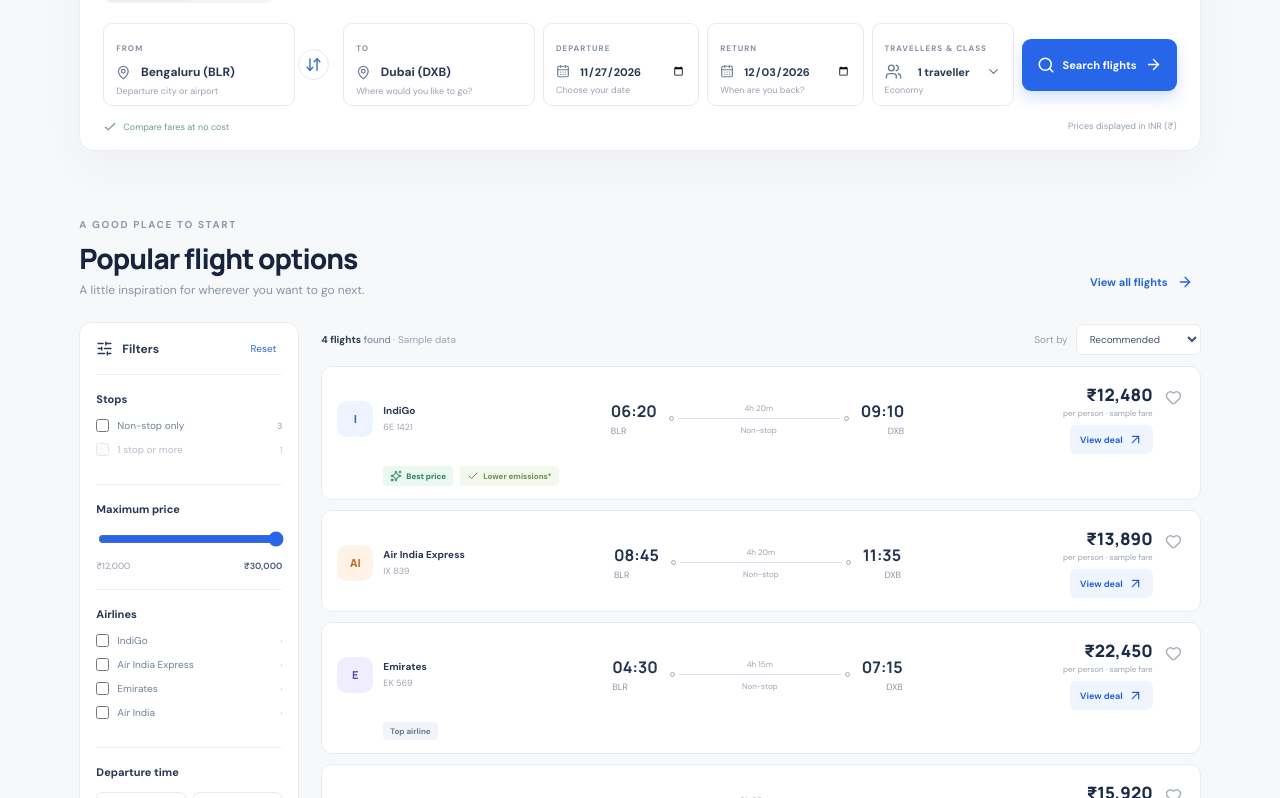
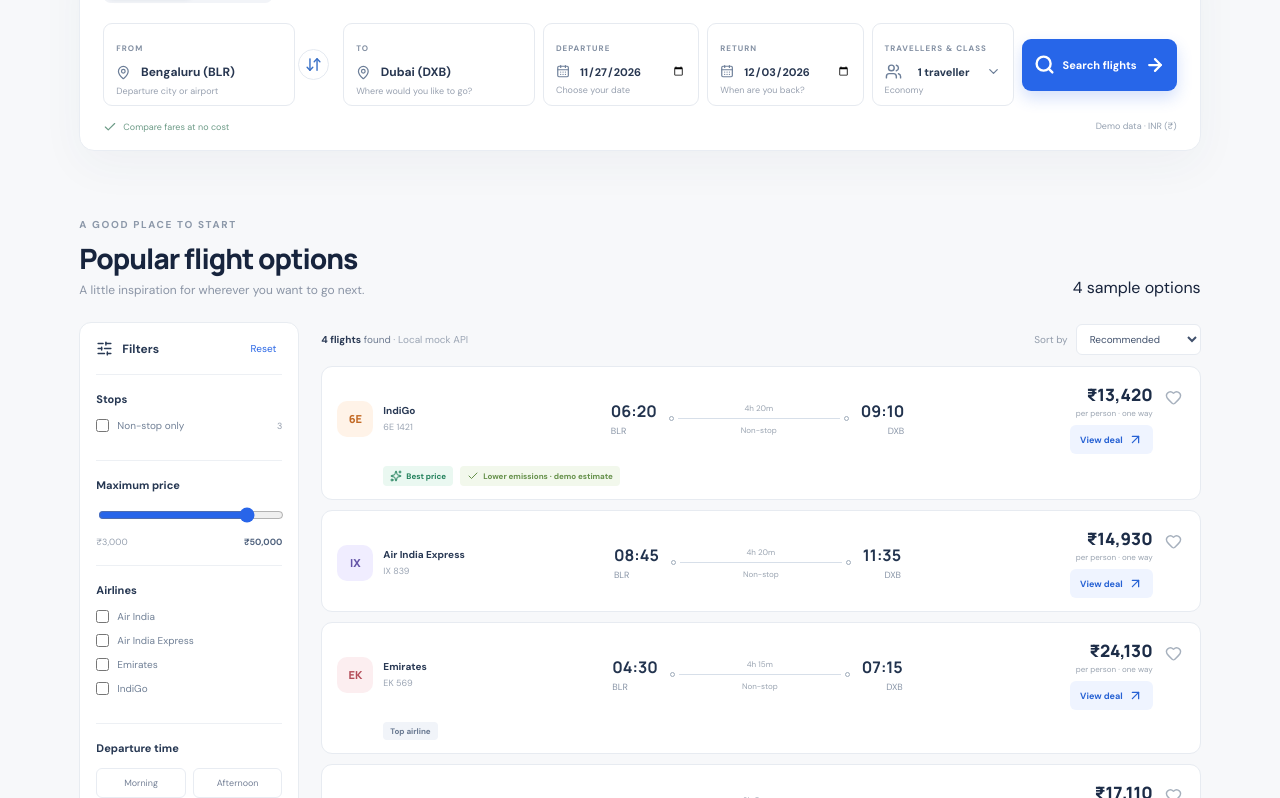
Before and after one commit to amriteshsah/FlyScanner_ui, a React (Vite) app: page / in a window 1280 px wide. Shown: the part 502-1300 px from the top of the page. Built offline with nearby package versions, Linux system fonts and the light colour scheme.

Commit message:
feat(search): connect flight search UI to local mock API

```diff
--- a/src/App.tsx
+++ b/src/App.tsx
@@ -1,48 +1,37 @@
-import { type FormEvent, useMemo, useState } from 'react';
+import { type FormEvent, useEffect, useMemo, useState } from 'react';
 import {
   ArrowDownUp, ArrowRight, ArrowUpRight, Bell, CalendarDays, Check, ChevronDown,
   Globe2, Heart, MapPin, Menu, Plane, Search, ShieldCheck, SlidersHorizontal,
-  Sparkles, Users, X
+  Sparkles, Users, X,
 } from 'lucide-react';
+import {
+  type Airport,
+  type FlightResult,
+  getAirportCatalog,
+  getFeaturedFlights,
+  resolveAirportCode,
+  searchFlightOffers,
+} from './features/flight-search/services/mockFlightApi';
 
 type TripType = 'Round trip' | 'One way';
 type SortMode = 'Recommended' | 'Cheapest' | 'Fastest';
-type Flight = {
-  id: number;
-  airline: string;
-  code: string;
-  from: string;
-  to: string;
-  depart: string;
-  arrive: string;
-  duration: string;
-  stops: number;
-  stopDetail?: string;
-  price: number;
-  label?: string;
-};
+const PERIODS = ['Morning', 'Afternoon', 'Evening', 'Night'] as const;
+const CABIN_OPTIONS = [
+  { label: 'Economy', value: 'ECONOMY' },
+  { label: 'Premium economy', value: 'PREMIUM_ECONOMY' },
+  { label: 'Business', value: 'BUSINESS' },
+  { label: 'First class', value: 'FIRST' },
+] as const;
+type CabinClass = typeof CABIN_OPTIONS[number]['value'];
 
-const DEMO_FLIGHTS: Flight[] = [
-  { id: 1, airline: 'IndiGo', code: '6E 1421', from: 'BLR', to: 'DXB', depart: '06:20', arrive: '09:10', duration: '4h 20m', stops: 0, price: 12480, label: 'Best price' },
-  { id: 2, airline: 'Air India Express', code: 'IX 839', from: 'BLR', to: 'DXB', depart: '08:45', arrive: '11:35', duration: '4h 20m', stops: 0, price: 13890 },
-  { id: 3, airline: 'Emirates', code: 'EK 569', from: 'BLR', to: 'DXB', depart: '04:30', arrive: '07:15', duration: '4h 15m', stops: 0, price: 22450, label: 'Top airline' },
-  { id: 4, airline: 'Air India', code: 'AI 808', from: 'BLR', to: 'DXB', depart: '21:10', arrive: '06:45', duration: '9h 05m', stops: 1, stopDetail: 'Mumbai · 2h 05m layover', price: 15920 },
-];
-
-const AIRLINES = ['IndiGo', 'Air India Express', 'Emirates', 'Air India'];
-const PERIODS = ['Morning', 'Afternoon', 'Evening', 'Night'];
-const money = (value: number) => new Intl.NumberFormat('en-IN', { style: 'currency', currency: 'INR', maximumFractionDigits: 0 }).format(value);
+const money = (value: number) => new Intl.NumberFormat('en-IN', {
+  style: 'currency', currency: 'INR', maximumFractionDigits: 0,
+}).format(value);
 
 function dateAfter(days: number) {
   const date = new Date();
   date.setDate(date.getDate() + days);
   return [date.getFullYear(), String(date.getMonth() + 1).padStart(2, '0'), String(date.getDate()).padStart(2, '0')].join('-');
-}
-
-function durationMinutes(value: string) {
-  const hours = Number(value.match(/(\d+)h/)?.[1] ?? 0);
-  const minutes = Number(value.match(/(\d+)m/)?.[1] ?? 0);
-  return hours * 60 + minutes;
 }
 
 function App() {
@@ -52,9 +41,12 @@ function App() {
   const [departureDate, setDepartureDate] = useState(dateAfter(14));
   const [returnDate, setReturnDate] = useState(dateAfter(20));
   const [travellers, setTravellers] = useState(1);
-  const [cabin, setCabin] = useState('Economy');
+  const [cabin, setCabin] = useState<CabinClass>('ECONOMY');
   const [travellerMenuOpen, setTravellerMenuOpen] = useState(false);
   const [mobileMenuOpen, setMobileMenuOpen] = useState(false);
+  const [airports, setAirports] = useState<Airport[]>([]);
+  const [searchResults, setSearchResults] = useState<FlightResult[]>([]);
+  const [isSearching, setIsSearching] = useState(false);
   const [searched, setSearched] = useState(false);
   const [formError, setFormError] = useState('');
   const [notice, setNotice] = useState('');
@@ -62,11 +54,30 @@ function App() {
   const [nonstopOnly, setNonstopOnly] = useState(false);
   const [selectedAirlines, setSelectedAirlines] = useState<string[]>([]);
   const [selectedPeriods, setSelectedPeriods] = useState<string[]>([]);
-  const [maxFare, setMaxFare] = useState(30000);
+  const [maxFare, setMaxFare] = useState(50000);
   const [savedFlights, setSavedFlights] = useState<number[]>([]);
 
+  useEffect(() => {
+    let active = true;
+    Promise.all([getAirportCatalog(), getFeaturedFlights()])
+      .then(([airportData, featuredFlights]) => {
+        if (!active) return;
+        setAirports(airportData);
+        setSearchResults(featuredFlights);
+      })
+      .catch(() => {
+        if (active) setNotice('Could not load the local demo data. Please refresh the page.');
+      });
+    return () => { active = false; };
+  }, []);
+
+  const airlineNames = useMemo(
+    () => [...new Set(searchResults.map((flight) => flight.airline))].sort(),
+    [searchResults],
+  );
+
   const results = useMemo(() => {
-    const filtered = DEMO_FLIGHTS.filter((flight) => {
+    const filtered = searchResults.filter((flight) => {
       const hour = Number(flight.depart.slice(0, 2));
       const periodMatch = selectedPeriods.length === 0 || selectedPeriods.some((period) => {
         if (period === 'Morning') return hour >= 5 && hour < 12;
@@ -79,15 +90,71 @@ function App() {
         && flight.price <= maxFare
         && periodMatch;
     });
+    if (sort === 'Cheapest') filtered.sort((a, b) => a.price - b.price);
+    if (sort === 'Fastest') filtered.sort((a, b) => a.durationMinutes - b.durationMinutes);
+    return filtered;
+  }, [searchResults, nonstopOnly, selectedAirlines, selectedPeriods, maxFare, sort]);
 
-    if (sort === 'Cheapest') filtered.sort((a, b) => a.price - b.price);
-    if (sort === 'Fastest') filtered.sort((a, b) => durationMinutes(a.duration) - durationMinutes(b.duration));
-    return filtered;
-  }, [nonstopOnly, selectedAirlines, selectedPeriods, maxFare, sort]);
+  function resetFilters() {
+    setNonstopOnly(false);
+    setSelectedAirlines([]);
+    setSelectedPeriods([]);
+    setMaxFare(50000);
+    setSort('Recommended');
+  }
 
   function swapAirports() {
     setOrigin(destination);
     setDestination(origin);
+  }
+
+  async function submitSearch(event: FormEvent<HTMLFormElement>) {
+    event.preventDefault();
+    const originCode = resolveAirportCode(origin, airports);
+    const destinationCode = resolveAirportCode(destination, airports);
+
+    if (!originCode || !destinationCode) {
+      setFormError('Choose a valid city or airport from the suggestions.');
+      return;
+    }
+    if (originCode === destinationCode) {
+      setFormError('Choose two different airports for your journey.');
+      return;
+    }
+    if (!departureDate || departureDate < dateAfter(0)) {
+      setFormError('Choose a valid departure date.');
+      return;
+    }
+    if (trip === 'Round trip' && (!returnDate || returnDate < departureDate)) {
+      setFormError('Return date must be on or after your departure date.');
+      return;
+    }
+
+    setFormError('');
+    setNotice('');
+    setIsSearching(true);
+    setSearched(true);
+    resetFilters();
+
+    try {
+      const offers = await searchFlightOffers({
+        originCode,
+        destinationCode,
+        departureDate,
+        returnDate: trip === 'Round trip' ? returnDate : undefined,
+        adults: travellers,
+        cabinClass: cabin,
+      });
+      setSearchResults(offers);
+      setNotice(offers.length
+        ? offers.length + ' sample flight option(s) found. Data is simulated from local JSON files.'
+        : 'No sample flights were found for this route, date and cabin class. Try another search.');
+      document.getElementById('flights')?.scrollIntoView({ behavior: 'smooth', block: 'start' });
+    } catch {
+      setFormError('The sample flight search failed. Please try again.');
+    } finally {
+      setIsSearching(false);
+    }
   }
 
   function toggleAirline(airline: string) {
@@ -102,33 +169,14 @@ function App() {
       : [...current, period]);
   }
 
-  function resetFilters() {
-    setNonstopOnly(false);
-    setSelectedAirlines([]);
-    setSelectedPeriods([]);
-    setMaxFare(30000);
-    setSort('Recommended');
-  }
-
-  function submitSearch(event: FormEvent<HTMLFormElement>) {
-    event.preventDefault();
-    if (!origin.trim() || !destination.trim()) {
-      setFormError('Enter both a departure and destination city.');
-      return;
-    }
-    if (origin.trim().toLowerCase() === destination.trim().toLowerCase()) {
-      setFormError('Choose two different cities for your journey.');
-      return;
-    }
-    setFormError('');
-    setSearched(true);
-    setNotice('Demo experience: displayed fares are sample data, not live supplier prices.');
-  }
-
   function toggleSaved(id: number) {
     setSavedFlights((current) => current.includes(id)
       ? current.filter((item) => item !== id)
       : [...current, id]);
+  }
+
+  function showNotice(message: string) {
+    setNotice(message);
   }
 
   return (
@@ -141,11 +189,11 @@ function App() {
         <nav className={mobileMenuOpen ? 'nav-links open' : 'nav-links'} aria-label="Main navigation">
           <a className="active" href="#flights" onClick={() => setMobileMenuOpen(false)}>Flights</a>
           <a href="#inspiration" onClick={() => setMobileMenuOpen(false)}>Explore</a>
-          <a href="#alerts" onClick={() => { setMobileMenuOpen(false); setNotice('Price alerts will be available in a later release.'); }}>Price alerts</a>
+          <a href="#alerts" onClick={() => { setMobileMenuOpen(false); showNotice('Price alerts will be available in a later release.'); }}>Price alerts</a>
         </nav>
         <div className="header-actions">
-          <button className="icon-button notification" aria-label="Notifications" onClick={() => setNotice('Notifications will be available when user accounts are connected.')}><Bell size={18} /><i /></button>
-          <button className="signin" onClick={() => setNotice('Sign-in will be connected when the authentication service is ready.')}>Sign in <ArrowUpRight size={15} /></button>
+          <button className="icon-button notification" aria-label="Notifications" onClick={() => showNotice('Notifications will be available when user accounts are connected.')}><Bell size={18} /><i /></button>
+          <button className="signin" onClick={() => showNotice('Sign-in will be connected when authentication is implemented.')}>Sign in <ArrowUpRight size={15} /></button>
           <button className="menu-toggle" onClick={() => setMobileMenuOpen((value) => !value)} aria-label="Toggle menu">{mobileMenuOpen ? <X /> : <Menu />}</button>
         </div>
       </header>
@@ -162,11 +210,8 @@ function App() {
             </div>
           </div>
           <div className="hero-art" aria-label="Decorative illustration of a plane travelling through the sky" role="img">
-            <div className="sun-glow" />
-            <div className="route route-one" />
-            <div className="route route-two" />
-            <div className="cloud cloud-one" />
-            <div className="cloud cloud-two" />
+            <div className="sun-glow" /><div className="route route-one" /><div className="route route-two" />
+            <div className="cloud cloud-one" /><div className="cloud cloud-two" />
             <div className="flight-stamp"><span>YOUR WORLD</span><strong>IS WAITING</strong><small>✦ DISCOVER MORE</small></div>
             <div className="plane-illustration"><Plane size={72} strokeWidth={1.2} /></div>
             <div className="art-caption"><span>01 — THE JOURNEY</span><span>MADE FOR YOU</span></div>
@@ -180,30 +225,23 @@ function App() {
                 <button key={item} type="button" onClick={() => setTrip(item)} className={trip === item ? 'selected' : ''} aria-pressed={trip === item}>{item}</button>
               ))}
             </div>
-            <div className="search-note"><span className="live-dot" /> Compare travel options in one place</div>
+            <div className="search-note"><span className="live-dot" /> Local demo API · simulated flight data</div>
           </div>
 
           <form className="search-grid" onSubmit={submitSearch}>
             <label className="field airport-field">
               <span>FROM</span>
-              <div><MapPin size={17} /><input aria-label="Departure city or airport" list="airport-options" value={origin} onChange={(event) => setOrigin(event.target.value)} /></div>
+              <div><MapPin size={17} /><input aria-label="Departure city or airport" list="airport-options" value={origin} onChange={(event) => setOrigin(event.target.value)} placeholder="Choose origin" /></div>
               <small>Departure city or airport</small>
             </label>
             <button type="button" className="swap-button" onClick={swapAirports} aria-label="Swap departure and destination"><ArrowDownUp size={17} /></button>
             <label className="field airport-field">
               <span>TO</span>
-              <div><MapPin size={17} /><input aria-label="Destination city or airport" list="airport-options" value={destination} onChange={(event) => setDestination(event.target.value)} /></div>
+              <div><MapPin size={17} /><input aria-label="Destination city or airport" list="airport-options" value={destination} onChange={(event) => setDestination(event.target.value)} placeholder="Choose destination" /></div>
               <small>Where would you like to go?</small>
             </label>
             <datalist id="airport-options">
-              <option value="Bengaluru (BLR)" />
-              <option value="New Delhi (DEL)" />
-              <option value="Mumbai (BOM)" />
-              <option value="Hyderabad (HYD)" />
-              <option value="Chennai (MAA)" />
-              <option value="Dubai (DXB)" />
-              <option value="Singapore (SIN)" />
-              <option value="London (LHR)" />
+              {airports.map((airport) => <option key={airport.code} value={airport.city + ' (' + airport.code + ')'} />)}
             </datalist>
             <label className="field date-field">
               <span>DEPARTURE</span>
@@ -221,7 +259,7 @@ function App() {
               <button type="button" className="field traveller-field" onClick={() => setTravellerMenuOpen((value) => !value)} aria-expanded={travellerMenuOpen}>
                 <span>TRAVELLERS & CLASS</span>
                 <div><Users size={17} /><strong>{travellers} {travellers === 1 ? 'traveller' : 'travellers'}</strong><ChevronDown size={15} /></div>
-                <small>{cabin}</small>
+                <small>{CABIN_OPTIONS.find((option) => option.value === cabin)?.label}</small>
               </button>
               {travellerMenuOpen && (
                 <div className="traveller-popover">
@@ -235,17 +273,21 @@ function App() {
                   </div>
                   <label>Cabin class
                     <select value={cabin} onChange={(event) => setCabin(event.target.value)}>
-                      <option>Economy</option><option>Premium economy</option><option>Business</option><option>First class</option>
+                      {CABIN_OPTIONS.map((option) => <option key={option.value} value={option.value}>{option.label}</option>)}
                     </select>
                   </label>
                   <button type="button" className="done-button" onClick={() => setTravellerMenuOpen(false)}>Done</button>
                 </div>
               )}
             </div>
-            <button className="search-button" type="submit"><Search size={18} /> Search flights <ArrowRight size={17} /></button>
+            <button className="search-button" type="submit" disabled={isSearching || airports.length === 0}>
+              <Search size={21} strokeWidth={2.7} />
+              <span>{isSearching ? 'Searching flights...' : 'Search flights'}</span>
+              {!isSearching && <ArrowRight size={20} strokeWidth={2.7} />}
+            </button>
           </form>
           {formError && <p className="form-error" role="alert">{formError}</p>}
-          <div className="panel-foot"><span><Check size={14} /> Compare fares at no cost</span><span>Prices displayed in INR (₹)</span></div>
+          <div className="panel-foot"><span><Check size={14} /> Compare fares at no cost</span><span>Demo data · INR (₹)</span></div>
         </section>
 
         <section className="results-section" id="flights">
@@ -255,7 +297,7 @@ function App() {
               <h2>{searched ? 'Your flight options' : 'Popular flight options'}</h2>
               <p>{searched ? 'Sample options for ' + origin + ' to ' + destination : 'A little inspiration for wherever you want to go next.'}</p>
             </div>
-            <button className="text-link" onClick={() => { setSearched(true); setNotice('Showing sample flight options. Live supplier data is not connected yet.'); }}>View all flights <ArrowRight size={16} /></button>
+            <div className="results-heading-meta">{results.length} sample options</div>
           </div>
 
           <div className="results-layout">
@@ -263,20 +305,19 @@ function App() {
               <div className="filter-heading"><SlidersHorizontal size={17} /><strong>Filters</strong><button onClick={resetFilters}>Reset</button></div>
               <div className="filter-group">
                 <h3>Stops</h3>
-                <label className="check-option"><input type="checkbox" checked={nonstopOnly} onChange={(event) => setNonstopOnly(event.target.checked)} /><span>Non-stop only</span><b>3</b></label>
-                <label className="check-option disabled"><input type="checkbox" disabled /><span>1 stop or more</span><b>1</b></label>
+                <label className="check-option"><input type="checkbox" checked={nonstopOnly} onChange={(event) => setNonstopOnly(event.target.checked)} /><span>Non-stop only</span><b>{searchResults.filter((flight) => flight.stops === 0).length}</b></label>
               </div>
               <div className="filter-group">
                 <h3>Maximum price</h3>
-                <input className="price-slider" type="range" min="12000" max="30000" step="500" value={maxFare} onChange={(event) => setMaxFare(Number(event.target.value))} aria-label="Maximum price" />
-                <div className="range-labels"><span>₹12,000</span><strong>{money(maxFare)}</strong></div>
+                <input className="price-slider" type="range" min="3000" max="60000" step="500" value={maxFare} onChange={(event) => setMaxFare(Number(event.target.value))} aria-label="Maximum price" />
+                <div className="range-labels"><span>₹3,000</span><strong>{money(maxFare)}</strong></div>
               </div>
               <div className="filter-group">
                 <h3>Airlines</h3>
-                {AIRLINES.map((airline) => (
+                {airlineNames.map((airline) => (
                   <label className="check-option" key={airline}>
                     <input type="checkbox" checked={selectedAirlines.includes(airline)} onChange={() => toggleAirline(airline)} />
-                    <span>{airline}</span><b>·</b>
+                    <span>{airline}</span>
                   </label>
                 ))}
               </div>
@@ -290,41 +331,44 @@ function App() {
 
             <div className="flight-results">
               <div className="results-toolbar">
-                <span><b>{results.length} flights</b> found <span className="muted">· Sample data</span></span>
+                <span><b>{results.length} flights</b> found <span className="muted">· Local mock API</span></span>
                 <div className="sort-control"><span>Sort by</span><select value={sort} onChange={(event) => setSort(event.target.value as SortMode)} aria-label="Sort flights"><option>Recommended</option><option>Cheapest</option><option>Fastest</option></select></div>
               </div>
-              {results.map((flight) => (
+              {isSearching && <div className="loading-state" role="status"><span className="loading-spinner" /> Searching local sample inventory...</div>}
+              {!isSearching && results.map((flight) => (
                 <article className="flight-card" key={flight.id}>
                   <div className="flight-main">
                     <div className="airline">
-                      <div className={'airline-logo logo-' + flight.id}>{flight.airline.split(' ').map((word) => word[0]).join('').slice(0, 2)}</div>
+                      <div className={'airline-logo logo-' + (flight.id % 4 + 1)}>{flight.airlineCode}</div>
                       <div><strong>{flight.airline}</strong><small>{flight.code}</small></div>
                     </div>
                     <div className="journey">
                       <div className="time-place"><strong>{flight.depart}</strong><span>{flight.from}</span></div>
                       <div className="journey-line">
                         <small>{flight.duration}</small><div><i /><span /><i /></div>
-                        <small>{flight.stops === 0 ? 'Non-stop' : '1 stop'}</small>
+                        <small>{flight.stops === 0 ? 'Non-stop' : flight.stops + ' stop'}</small>
                         {flight.stopDetail && <em>{flight.stopDetail}</em>}
                       </div>
                       <div className="time-place right"><strong>{flight.arrive}</strong><span>{flight.to}</span></div>
                     </div>
                     <div className="fare">
-                      <strong>{money(flight.price)}</strong><small>per person · sample fare</small>
-                      <button onClick={() => setNotice('This is a sample offer. Supplier price validation and booking links will be connected with the flight API.')}>View deal <ArrowUpRight size={15} /></button>
+                      <strong>{money(flight.price)}</strong><small>per person · {flight.fareType === 'ROUND_TRIP' ? 'round trip' : 'one way'}</small>
+                      <button onClick={() => showNotice('Sample offer only. Live price validation and provider links will be connected with the backend.')}>View deal <ArrowUpRight size={15} /></button>
                     </div>
                   </div>
-                  {(flight.label || flight.id === 1) && (
+                  {(flight.label || flight.carbonIndex === 'low') && (
                     <div className="flight-meta">
                       {flight.label && <span className={flight.label === 'Best price' ? 'best-tag' : 'meta-tag'}>{flight.label === 'Best price' && <Sparkles size={12} />} {flight.label}</span>}
-                      {flight.id === 1 && <span className="carbon-tag"><Check size={12} /> Lower emissions*</span>}
+                      {flight.carbonIndex === 'low' && <span className="carbon-tag"><Check size={12} /> Lower emissions · demo estimate</span>}
                     </div>
                   )}
                   <button className={savedFlights.includes(flight.id) ? 'save-flight saved' : 'save-flight'} onClick={() => toggleSaved(flight.id)} aria-label={savedFlights.includes(flight.id) ? 'Remove saved flight' : 'Save flight'} aria-pressed={savedFlights.includes(flight.id)}><Heart size={17} fill={savedFlights.includes(flight.id) ? 'currentColor' : 'none'} /></button>
                 </article>
               ))}
-              {results.length === 0 && <div className="empty-state">No sample flights match these filters. Try resetting your filters.</div>}
-              <div className="results-disclaimer"><ShieldCheck size={15} /> Sample UI data only. Live fares and availability must be confirmed by a travel supplier.</div>
+              {!isSearching && results.length === 0 && (
+                <div className="empty-state">{searched ? 'No sample flights match this route or your selected filters. Try another route or reset filters.' : 'Loading featured sample fares...'}</div>
+              )}
+              <div className="results-disclaimer"><ShieldCheck size={15} /> Simulated local JSON data for UI testing only. It does not represent live airline prices or availability.</div>
             </div>
           </div>
         </section>
```
